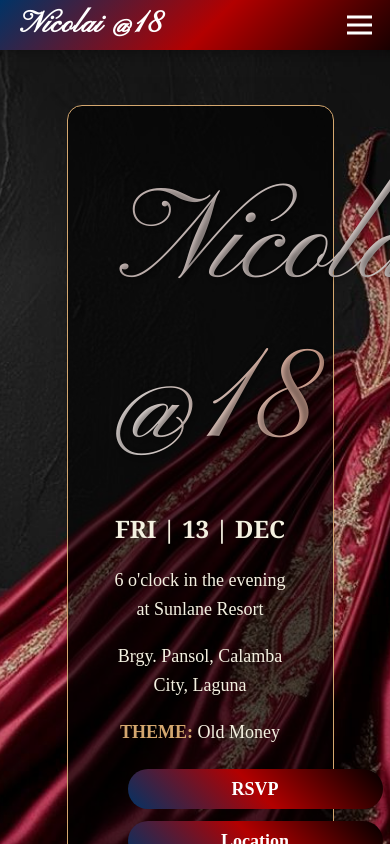
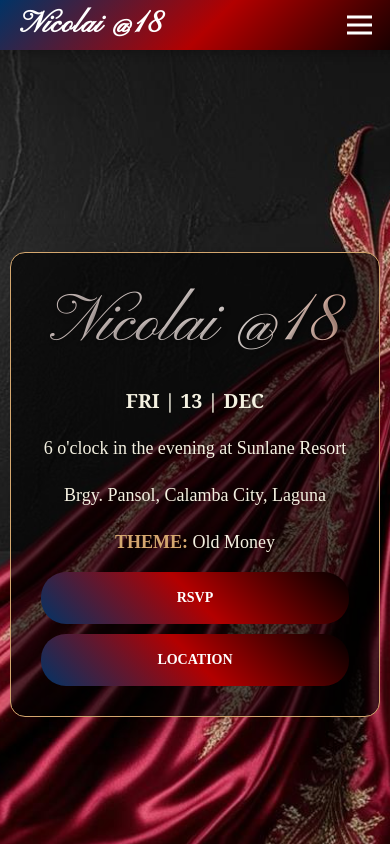
Before and after one commit to jediii17/debut-invitation, a Vue app: page / in a window 390 px wide. Shown: the top 844 px of the page. Built offline with nearby package versions, Linux system fonts and the light colour scheme.

Commit message:
[develop] fixed event details responsiveness

```diff
--- a/src/page/partials/EventDetails.vue
+++ b/src/page/partials/EventDetails.vue
@@ -10,8 +10,11 @@
                         Brgy. Pansol, Calamba City, Laguna
                     </p>
                     <p><strong>Theme:</strong> Old Money</p>
-                    <a @click.prevent="scrollToSection('rsvp')" class="btn">RSVP</a>
-                    <a @click="openMap" class="btn right-btn"> Location</a>
+                    <div class="btn-group">
+                        <a @click.prevent="scrollToSection('rsvp')" class="btn">RSVP</a>
+                        <a @click="openMap" class="btn right-btn"> Location</a>
+                    </div>
+
                 </div>
             </div>
         </div>
@@ -42,16 +45,14 @@ export default {
 @import url('https://fonts.googleapis.com/css2?family=Great+Vibes&family=Pinyon+Script&display=swap');
 
 #event-details {
+    margin: 0;
+    padding: 0;
     background-image: url('@/assets/img/banner.png');
     background-size: cover;
     background-position: center;
+    background-repeat: no-repeat;
     background-attachment: fixed;
-    display: flex;
-    align-items: center;
-    justify-content: center;
-    color: #f4f1e1;
-    height: 100vh;
-    box-shadow: inset 0 0 300px rgba(0, 0, 0, 0.4);
+    background-position: center;
 
     .content-container {
         max-width: 1200px;
@@ -60,7 +61,7 @@ export default {
         display: flex;
         justify-content: flex-end;
         align-items: center;
-        padding-right: 20px;
+        color: #f2f1e1;
 
         .text-content {
             background: rgba(0, 0, 0, 0.65);
@@ -76,6 +77,14 @@ export default {
                 font-size: 1.5rem;
                 text-align: center;
                 font-weight: bold;
+
+                @media screen and (max-width: 768px) {
+                    font-size: 6vw;
+                }
+
+                @media screen and (max-width: 480px) {
+                    font-size: 5vw;
+                }
             }
 
             span {
@@ -92,6 +101,8 @@ export default {
                 -moz-text-fill-color: transparent;
                 animation: shiny 20s linear infinite;
                 padding: 0 12px;
+                display: inline-block;
+                text-align: center;
 
                 @keyframes shiny {
                     0% {
@@ -102,7 +113,23 @@ export default {
                         background-position: -400% 0;
                     }
                 }
+
+                @media screen and (max-width: 768px) {
+                    font-size: 15vw;
+                    display: block;
+                    text-align: center;
+                    margin: 0 auto;
+                }
+
+                @media screen and (max-width: 480px) {
+                    font-size: 17vw;
+                    display: block;
+                    text-align: center;
+                    margin: 0 auto;
+
+                }
             }
+
 
             .event-info {
                 font-family: 'Merriweather', serif;
@@ -123,6 +150,24 @@ export default {
                 }
             }
         }
+
+        @media screen and (max-width: 768px) {
+            .content-container {
+                display: flex;
+                justify-content: center;
+                align-items: center;
+                height: 100vh;
+                flex-direction: column;
+            }
+
+            .text-content {
+                width: 90%;
+                margin-left: 10px;
+                margin-right: 10px;
+                padding: 30px 20px;
+                margin-top: 20px;
+            }
+        }
     }
 
     .btn {
@@ -131,8 +176,9 @@ export default {
         font-family: 'Merriweather', serif;
         font-size: 18px;
         font-weight: bold;
+        text-transform: uppercase;
         color: #ffffff;
-        margin: 0 20px;
+        margin: 0 30px;
         cursor: pointer;
         text-decoration: none;
         background: linear-gradient(45deg, #003366, #b30000, #000000);
@@ -143,58 +189,31 @@ export default {
             transform: scale(1.05);
             box-shadow: 0 0 15px 5px rgba(212, 167, 111, 0.8);
         }
-    }
-}
 
-@media screen and (max-width: 768px) {
-    #event-details {
-        height: auto;
-        padding: 20px 10px;
+        @media screen and (max-width: 768px) {
+            font-size: 16px;
+            margin: 0 10px;
+            padding: 12px 30px;
+        }
+
+        @media screen and (max-width: 480px) {
+            font-size: 14px;
+            margin: 0 10px;
+            padding: 12px 30px;
+        }
     }
 
-    .content-container {
-        flex-direction: column;
-        justify-content: center;
-        align-items: center;
-        padding-right: 0;
+    .btn-group {
+        display: inline-block;
+        gap: 10px;
 
-        .text-content {
-            width: 90%;
-            padding: 30px 20px;
-            margin-left: 0;
-            margin-top: 20px;
-        }
-
-        .date {
-            font-size: 0;
-        }
-
-        span {
-            font-size: 1rem;
-        }
-
-        .event-info {
-            font-size: 1.4rem;
-            line-height: 1.8;
-        }
-
-        .btn {
-            font-size: 16px;
-            padding: 10px 30px;
-            margin: 10px 0;
+        @media screen and (max-width: 768px) {
+            display: flex;
+            flex-direction: column;
+            gap: 10px;
         }
     }
-}
 
-@media screen and (max-width: 480px) {
-    .content-container .text-content {
-        width: 100%;
-        padding: 20px;
-    }
 
-    .btn {
-        width: 100%;
-        text-align: center;
-    }
 }
 </style>
```
